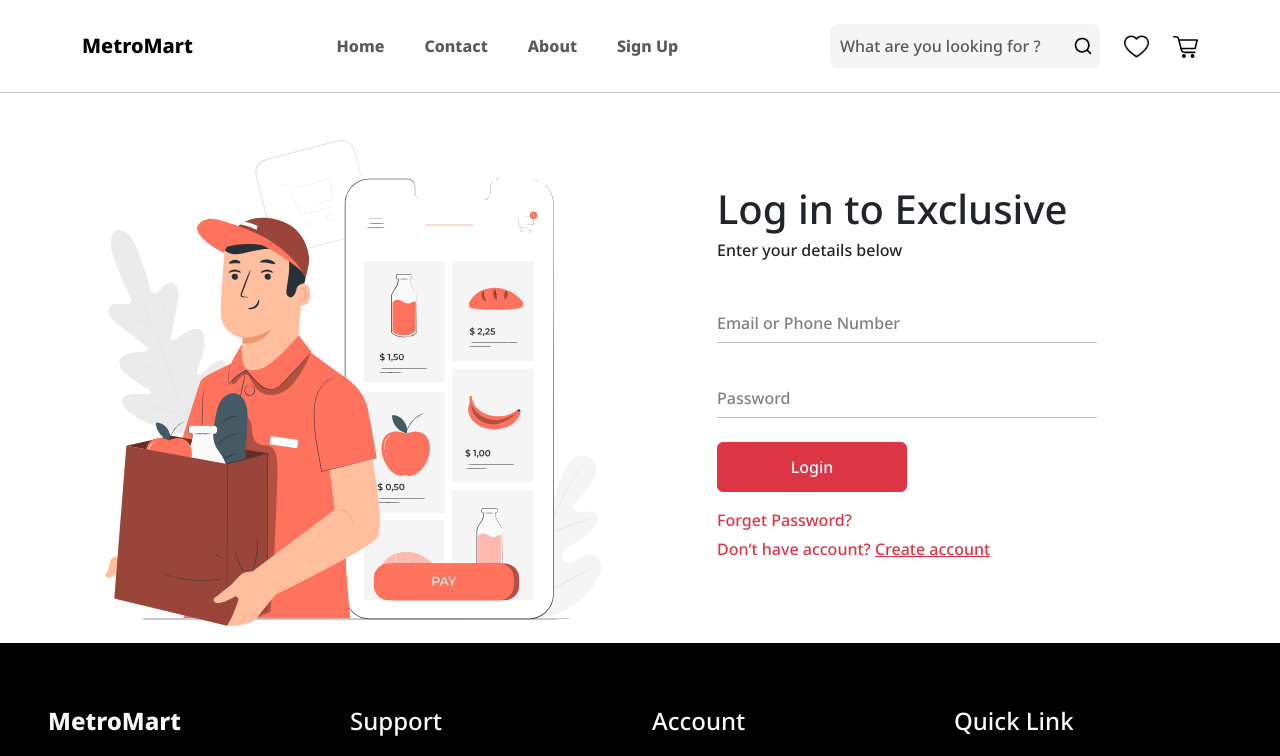
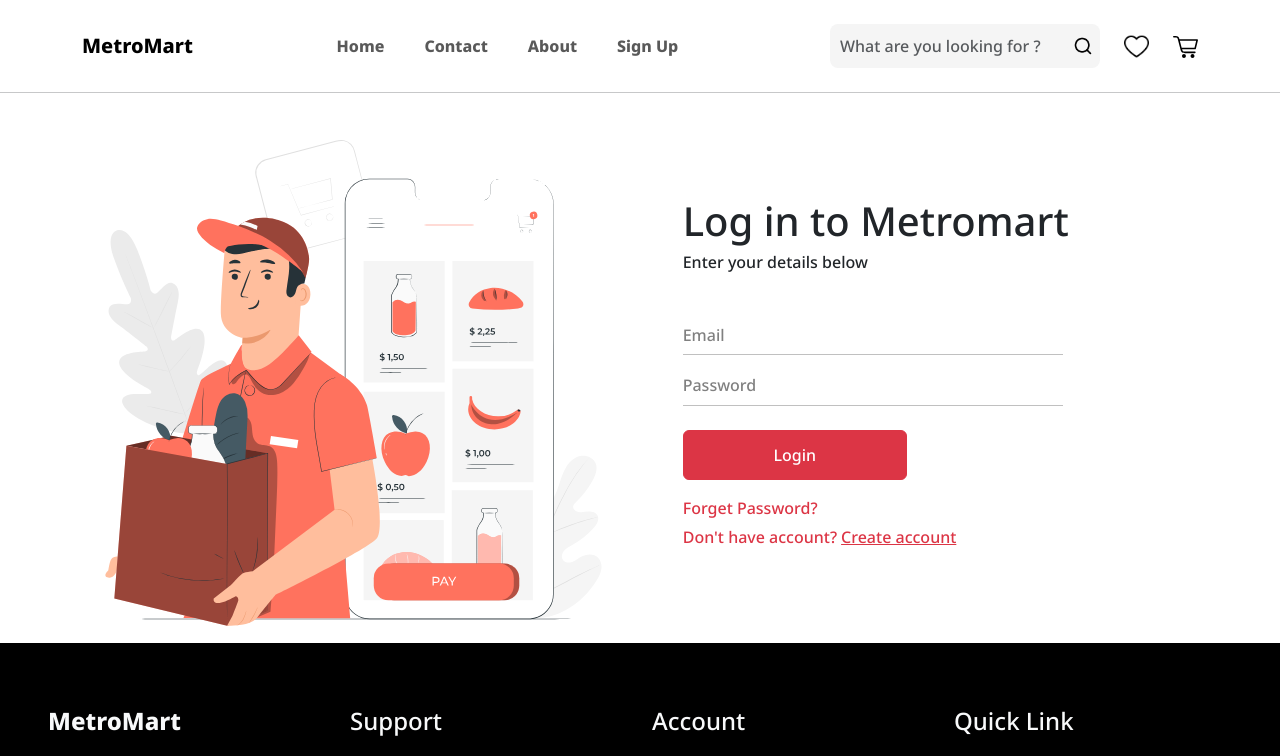
Before and after one commit to YassenMohamedRashad/Metromart, a React (Create React App) app: page /Metromart/login in a window 1280 px wide. Shown: the top 756 px of the page. Built offline with nearby package versions, Linux system fonts and the light colour scheme.

Commit message:
- Update package.json - add SweetAlert components - implement full login and signup functionality - stored userData and token to local storage - updated routes - bug fixes

```diff
--- a/package.json
+++ b/package.json
@@ -21,6 +21,8 @@
     "react-router-dom": "^6.21.1",
     "react-scripts": "5.0.1",
     "stream-http": "^3.2.0",
+    "sweetalert2": "^11.10.3",
+    "sweetalert2-react-content": "^5.0.7",
     "swiper": "^11.0.5",
     "web-vitals": "^2.1.4"
   },
--- a/src/App.jsx
+++ b/src/App.jsx
@@ -1,31 +1,56 @@
-import axios from 'axios';
-import React, { useEffect, useState } from 'react'
+/* dependencies */
+import { useState } from "react";
+import { Route, Routes } from "react-router-dom";
+/* components */
+import Nav from "./Components/Navbar";
+import Footer from "./Components/Footer";
+import Login from "./Components/Login";
+import Signup from "./Components/SignUp";
+import AccountDetails from "./Components/AccountDetails";
+import WishList from "./Components/Wishlist";
+import BillingDetails from "./Components/BillingDetails";
+import ProductDetails from "./Components/ProductDetails";
+import { Home } from "./Components/Home";
 
-function App ()
-{
+function App() {
+	const [userData, setUserData] = useState(null);
+	const [token, setToken] = useState(null);
 
-    const [ data, setData ] = useState( [] );
-    const getData = async () =>
-    {
-      try {
-        const res = await axios.get( "http://localhost:5011" );
-        console.log( res.data );
-      } catch (error) {
-        console.log(error)
-      }
-    };
-
-
-  useEffect( () =>
-  {
-    getData();
-  }, [] )
-
-  return (
-    <>
-      New App
-    </>
-  )
+	const handleUserData = (data) => setUserData(data);
+	const handleToken = (data) => setToken(data);
+	return (
+		<>
+			<Nav />
+			<Routes>
+				<Route path="/Metromart/" element={<Home />} />
+				<Route
+					path="/Metromart/login"
+					element={
+						<Login
+							handleUserData={handleUserData}
+							handleToken={handleToken}
+						/>
+					}
+				/>
+				<Route path="/Metromart/signup" element={<Signup />} />
+				<Route
+					path="/Metromart/accountdetails"
+					element={<AccountDetails />}
+				/>
+				<Route path="/Metromart/wishlist" element={<WishList />} />
+				<Route
+					path="/Metromart/billingdetails"
+					element={<BillingDetails />}
+				/>
+				<Route
+					path="/Metromart/productDetails"
+					element={<ProductDetails />}
+				/>
+				<Route path="/Metromart/*" element={<h1>Error</h1>}></Route>
+			</Routes>
+			<Footer />
+		</>
+	);
 }
 
 export default App;
--- a/src/Components/FirstSection.jsx
+++ b/src/Components/FirstSection.jsx
@@ -18,7 +18,7 @@ function FirstSection() {
 					<div className="carousel-inner">
 						<div className="carousel-item active">
 							<div className="d-flex justify-content-between">
-								<div class="firstSlide">
+								<div className="firstSlide">
 									<img src={appleLogo} alt="Slide 1" className="applelogo" />
 									<h5 className="text-white firstSlideText" >iphone 15 Series</h5>
 									<h1 className="text-white mt-4" style={{ fontSize: 70 }}>Up to 10% <br />off	Voucher</h1>
@@ -45,7 +45,7 @@ function FirstSection() {
 						</div>
 						<div className="carousel-item">
 							<div className="d-flex justify-content-between">
-								<div class="firstSlide">
+								<div className="firstSlide">
 									<img src={appleLogo} alt="Slide 3" className="applelogo" />
 									<h5 className="text-white firstSlideText" >iphone 17 Series</h5>
 									<h1 className="text-white mt-4" style={{ fontSize: 70 }}>Up to 10% <br />off Voucher</h1>
@@ -74,96 +74,96 @@ function FirstSection() {
 					<h1 className="text-black mb-4">Flash Sales <span className="ms-5">03 <span className="text-danger" style={{fontSize:35}}>:</span> 23 <span className="text-danger" style={{fontSize:35}}>:</span> 19 <span className="text-danger" style={{fontSize:35}}>:</span> 56</span></h1>
 					<Swiper slidesPerView={3.5} spaceBetween={100} freeMode={true} pagination={{ clickable: true, }} modules={[FreeMode]} className="mySwiper" >
 						<SwiperSlide>
-							<div class="card bg-light border-0 shadow-sm">
-								<img class="card-img-top position-relative w-75 ms-4" src={iphone15} alt="Title" />
-								<button class="btn position-absolute translate-middle badge rounded p-3 pt-2 pb-2" style={{ backgroundColor: "#DC4345", top:30, left:50   }}>
+							<div className="card bg-light border-0 shadow-sm">
+								<img className="card-img-top position-relative w-75 ms-4" src={iphone15} alt="Title" />
+								<button className="btn position-absolute translate-middle badge rounded p-3 pt-2 pb-2" style={{ backgroundColor: "#DC4345", top:30, left:50   }}>
 									- 40%
 								</button>
-								<button class="btn position-absolute translate-middle badge rounded-pill bg-white " style={{ top:30, right:-5   }}>
+								<button className="btn position-absolute translate-middle badge rounded-pill bg-white " style={{ top:30, right:-5   }}>
 									<img src={heart_icon} style={{height:20}} alt="" />
 								</button>
-								<button class="btn position-absolute translate-middle badge rounded-pill bg-white	" style={{ top:70, right:-5   }}>
+								<button className="btn position-absolute translate-middle badge rounded-pill bg-white	" style={{ top:70, right:-5   }}>
 									<img src={eye_icon} style={{height:20}} alt="" />
 								</button>
-								<div class="card-body">
-									<h4 class="card-title">Title</h4>
-									<p class="card-text">Text</p>
+								<div className="card-body">
+									<h4 className="card-title">Title</h4>
+									<p className="card-text">Text</p>
 								</div>
 							</div>
 
 						</SwiperSlide>
 						<SwiperSlide>
-							<div class="card bg-light border-0 shadow-sm">
-								<img class="card-img-top position-relative w-75 ms-4" src={iphone15} alt="Title" />
-								<button class="btn position-absolute translate-middle badge rounded p-3 pt-2 pb-2" style={{ backgroundColor: "#DC4345", top:30, left:50   }}>
+							<div className="card bg-light border-0 shadow-sm">
+								<img className="card-img-top position-relative w-75 ms-4" src={iphone15} alt="Title" />
+								<button className="btn position-absolute translate-middle badge rounded p-3 pt-2 pb-2" style={{ backgroundColor: "#DC4345", top:30, left:50   }}>
 									- 40%
 								</button>
-								<button class="btn position-absolute translate-middle badge rounded-pill bg-white " style={{ top:30, right:-5   }}>
+								<button className="btn position-absolute translate-middle badge rounded-pill bg-white " style={{ top:30, right:-5   }}>
 									<img src={heart_icon} style={{height:20}} alt="" />
 								</button>
-								<button class="btn position-absolute translate-middle badge rounded-pill bg-white	" style={{ top:70, right:-5   }}>
+								<button className="btn position-absolute translate-middle badge rounded-pill bg-white	" style={{ top:70, right:-5   }}>
 									<img src={eye_icon} style={{height:20}} alt="" />
 								</button>
-								<div class="card-body">
-									<h4 class="card-title">Title</h4>
-									<p class="card-text">Text</p>
+								<div className="card-body">
+									<h4 className="card-title">Title</h4>
+									<p className="card-text">Text</p>
 								</div>
 							</div>
 
 						</SwiperSlide>
 						<SwiperSlide>
-							<div class="card bg-light border-0 shadow-sm">
-								<img class="card-img-top position-relative w-75 ms-4" src={iphone15} alt="Title" />
-								<button class="btn position-absolute translate-middle badge rounded p-3 pt-2 pb-2" style={{ backgroundColor: "#DC4345", top:30, left:50   }}>
+							<div className="card bg-light border-0 shadow-sm">
+								<img className="card-img-top position-relative w-75 ms-4" src={iphone15} alt="Title" />
+								<button className="btn position-absolute translate-middle badge rounded p-3 pt-2 pb-2" style={{ backgroundColor: "#DC4345", top:30, left:50   }}>
 									- 40%
 								</button>
-								<button class="btn position-absolute translate-middle badge rounded-pill bg-white " style={{ top:30, right:-5   }}>
+								<button className="btn position-absolute translate-middle badge rounded-pill bg-white " style={{ top:30, right:-5   }}>
 									<img src={heart_icon} style={{height:20}} alt="" />
 								</button>
-								<button class="btn position-absolute translate-middle badge rounded-pill bg-white	" style={{ top:70, right:-5   }}>
+								<button className="btn position-absolute translate-middle badge rounded-pill bg-white	" style={{ top:70, right:-5   }}>
 									<img src={eye_icon} style={{height:20}} alt="" />
 								</button>
-								<div class="card-body">
-									<h4 class="card-title">Title</h4>
-									<p class="card-text">Text</p>
+								<div className="card-body">
+									<h4 className="card-title">Title</h4>
+									<p className="card-text">Text</p>
 								</div>
 							</div>
 
 						</SwiperSlide>
 						<SwiperSlide>
-							<div class="card bg-light border-0 shadow-sm">
-								<img class="card-img-top position-relative w-75 ms-4" src={iphone15} alt="Title" />
-								<button class="btn position-absolute translate-middle badge rounded p-3 pt-2 pb-2" style={{ backgroundColor: "#DC4345", top:30, left:50   }}>
+							<div className="card bg-light border-0 shadow-sm">
+								<img className="card-img-top position-relative w-75 ms-4" src={iphone15} alt="Title" />
+								<button className="btn position-absolute translate-middle badge rounded p-3 pt-2 pb-2" style={{ backgroundColor: "#DC4345", top:30, left:50   }}>
 									- 40%
 								</button>
-								<button class="btn position-absolute translate-middle badge rounded-pill bg-white " style={{ top:30, right:-5   }}>
+								<button className="btn position-absolute translate-middle badge rounded-pill bg-white " style={{ top:30, right:-5   }}>
 									<img src={heart_icon} style={{height:20}} alt="" />
 								</button>
-								<button class="btn position-absolute translate-middle badge rounded-pill bg-white	" style={{ top:70, right:-5   }}>
+								<button className="btn position-absolute translate-middle badge rounded-pill bg-white	" style={{ top:70, right:-5   }}>
 									<img src={eye_icon} style={{height:20}} alt="" />
 								</button>
-								<div class="card-body">
-									<h4 class="card-title">Title</h4>
-									<p class="card-text">Text</p>
+								<div className="card-body">
+									<h4 className="card-title">Title</h4>
+									<p className="card-text">Text</p>
 								</div>
 							</div>
 
 						</SwiperSlide>
 						<SwiperSlide>
-							<div class="card bg-light border-0 shadow-sm">
-								<img class="card-img-top position-relative w-75 ms-4" src={iphone15} alt="Title" />
-								<button class="btn position-absolute translate-middle badge rounded p-3 pt-2 pb-2" style={{ backgroundColor: "#DC4345", top:30, left:50   }}>
+							<div className="card bg-light border-0 shadow-sm">
+								<img className="card-img-top position-relative w-75 ms-4" src={iphone15} alt="Title" />
+								<button className="btn position-absolute translate-middle badge rounded p-3 pt-2 pb-2" style={{ backgroundColor: "#DC4345", top:30, left:50   }}>
 									- 40%
 								</button>
-								<button class="btn position-absolute translate-middle badge rounded-pill bg-white " style={{ top:30, right:-5   }}>
+								<button className="btn position-absolute translate-middle badge rounded-pill bg-white " style={{ top:30, right:-5   }}>
 									<img src={heart_icon} style={{height:20}} alt="" />
 								</button>
-								<button class="btn position-absolute translate-middle badge rounded-pill bg-white	" style={{ top:70, right:-5   }}>
+								<button className="btn position-absolute translate-middle badge rounded-pill bg-white	" style={{ top:70, right:-5   }}>
 									<img src={eye_icon} style={{height:20}} alt="" />
 								</button>
-								<div class="card-body">
-									<h4 class="card-title">Title</h4>
-									<p class="card-text">Text</p>
+								<div className="card-body">
+									<h4 className="card-title">Title</h4>
+									<p className="card-text">Text</p>
 								</div>
 							</div>
 
--- /dev/null
+++ b/src/Components/Home.jsx
@@ -0,0 +1,9 @@
+import React from "react";
+import FirstSection from "./FirstSection";
+export const Home = () => {
+	return (
+		<>
+			<FirstSection />
+		</>
+	);
+};
--- a/src/Components/Login.jsx
+++ b/src/Components/Login.jsx
@@ -1,28 +1,128 @@
+/* dependencies */
+import { useState } from "react";
+import axios from "axios";
+import { Loader, Fail, Success } from "./SweetAlert";
+/* assets */
+import loginImage from "../assets/images/login.svg";
 import "../assets/css/login.css";
-import loginImage from "../assets/images/login.svg";
 
-function Login() {
+function Login({ handleUserData, handleToken }) {
+	const [email, setEmail] = useState("");
+	const [password, setPassword] = useState("");
+	const [loading, setLoading] = useState(true);
+
+	/* handling changes */
+	const handleChange = (e) => {
+		/* Updates the state variables based on the user's input in the form fields. */
+		const { name, value } = e.target;
+		const updateStateVariable = (setter) => setter(value);
+		const stateVariableMap = {
+			email: setEmail,
+			password: setPassword,
+		};
+		const setter = stateVariableMap[name];
+		if (setter) updateStateVariable(setter);
+	};
+
+	const handleSubmit = async (e) => {
+		e.preventDefault();
+		if (loading) Loader();
+		let errors = {};
+
+		// email validation
+		const emailRegex = /^[a-zA-Z0-9._%+-]+@[a-zA-Z0-9.-]+\.[a-zA-Z]{2,}$/;
+		if (!emailRegex.test(email)) errors.email = "Enter a Valid Email";
+		else delete errors.email;
+
+		if (Object.keys(errors).length === 0) {
+			const data = {
+				email: email,
+				password: password,
+			};
+			axios
+				.post("http://localhost:5011/user/login", data)
+				.then((response) => {
+					setLoading(!loading);
+					Success("<i>You Have Logged In Successfully. 👌</i>");
+					localStorage.setItem(
+						"user",
+						JSON.stringify(response.data.data)
+					);
+					localStorage.setItem("token", response.data.token);
+					const storedUser = JSON.parse(localStorage.getItem("user"));
+					handleUserData(storedUser);
+					handleToken(localStorage.token);
+				})
+				.catch((error) => {
+					if (
+						error.response &&
+						error.response.data &&
+						error.response.data.msg
+					) {
+						setLoading(!loading);
+						Fail("Wrong Email Or Password!");
+					} else console.log(error.response);
+				});
+		}
+	};
 	return (
 		<div className="container">
 			<div className="row align-items-center login">
 				<div className="col d-none d-lg-block">
-					<img src={loginImage} alt='' />
+					<img src={loginImage} alt="" />
 				</div>
 				<div className="col justify-content-center d-flex">
 					<div className="mt-5 mb-5">
-						<h1>Log in to Exclusive</h1>
-						<form action="post" className="form login-form">
+						<h1>Log in to Metromart</h1>
+						<form
+							method="post"
+							className="form login-form"
+							onSubmit={handleSubmit}
+						>
 							<h6>Enter your details below</h6>
-							<input type="text" name="email" className="mt-5 email-input" required />
-							<label className="email-label">Email or Phone Number</label>
+							<input
+								type="email"
+								name="email"
+								value={email}
+								className="mt-5 email-input"
+								onChange={handleChange}
+								required
+							/>
+							<label className="email-label">Email</label>
 							<br />
-							<input type="password" name="password" className="mt-5 pass-input" required />
+
+							<input
+								type="password"
+								name="password"
+								value={password}
+								className="mt-4 pass-input"
+								onChange={handleChange}
+								required
+							/>
 							<label className="pass-label">Password</label>
+							<button
+								className="btn btn-danger mt-4 w-50 mb-3"
+								type="submit"
+								style={{ height: 50 }}
+							>
+								Login
+							</button>
 							<br />
-							<button className="btn btn-danger mt-4 w-50 mb-3" type="submit" style={{ height: 50 }}>Login</button>
-							<br />
-							<a href="#" className="text-danger text-decoration-none mt-5 " >Forget Password?</a>
-							<h6 className="text-danger mt-2" >Don&lsquo;t have account? <a href="/Metromart/signup" className="text-danger" > Create account</a></h6>
+							<a
+								href="#"
+								className="text-danger text-decoration-none mt-5 "
+							>
+								Forget Password?
+							</a>
+							<h6 className="text-danger mt-2">
+								Don't have account?
+								<a
+									href="/Metromart/signup"
+									className="text-danger p-1"
+								>
+									Create account
+								</a>
+							</h6>
 						</form>
 					</div>
 				</div>
--- a/src/Components/SignUp.jsx
+++ b/src/Components/SignUp.jsx
@@ -3,11 +3,14 @@ import signupImage from "../assets/images/signup.svg";
 import googleLogo from "../assets/images/google-icon.svg";
 import { useState } from "react";
 import axios from "axios";
+import { Loader, Fail, Success } from "./SweetAlert";
+
 function SignUp() {
 	/* setting the states of the app */
 	const [MaleChecked, setMaleChecked] = useState(false);
 	const [FemaleChecked, setFemaleChecked] = useState(false);
 	const [formErrors, setFormErrors] = useState({});
+	const [loading, setLoading] = useState(true);
 	/* input fields values */
 	const [username, setUsername] = useState("");
 	const [email, setEmail] = useState("");
@@ -42,7 +45,8 @@ function SignUp() {
 	const handleSubmit = async (e) => {
 		e.preventDefault();
 		let errors = {};
-
+		if (loading) Loader();
+		setLoading(!loading);
 		// password validation
 		/* regex explanation:
 		^: Start of the string,
@@ -99,6 +103,7 @@ function SignUp() {
 					setFormErrors({});
 					console.log("then=>", response.data.status);
 					if (response.data.status === "success") {
+						Success("<i>Your account is all set up 👌</i>");
 						setGender("");
 						setAge("");
 						setAddress1("");
@@ -116,7 +121,8 @@ function SignUp() {
 					console.log("catch=>", error.response.data);
 					// The request was made and the server responded with an error
 					if (error.response.data.status === "fail") {
-						setFormErrors({ email: "Email Is Already Taken" });
+						Fail("Failed To Create Account", "This Email Is Already Taken!");
+						// setFormErrors({ email: "Email Is Already Taken" });
 						setPassword("");
 						setConfirmPassword("");
 					}
--- /dev/null
+++ b/src/Components/SweetAlert.js
@@ -0,0 +1,35 @@
+import Swal from "sweetalert2";
+import withReactContent from "sweetalert2-react-content";
+
+const MySwal = withReactContent(Swal);
+export const Loader = () => {
+	MySwal.fire({
+		title: "Loading...",
+		html: `
+		<div class="Loader-1">
+			<div class="Loader-2"></div>
+		</div>`,
+		allowOutsideClick: false,
+		allowEscapeKey: false,
+		showConfirmButton: false,
+		onBeforeOpen: () => {
+			MySwal.showLoading();
+		},
+	});
+};
+
+export const Success = (html) => {
+	MySwal.fire({
+		title: <strong>Succeed!</strong>,
+		html: html,
+		icon: "success",
+	});
+};
+
+export const Fail = (title = null, text) => {
+	MySwal.fire({
+		icon: "error",
+		title: title || "Oops...",
+		text: text,
+	});
+};
--- /dev/null
+++ b/src/assets/css/Loader.css
@@ -0,0 +1,36 @@
+.Loader-1 {
+	display: flex;
+	flex-direction: column;
+	gap: 16px;
+	width: 100%;
+	align-items: center;
+	justify-content: center;
+}
+
+.Loader-2 {
+	width: 6rem;
+	height: 6rem;
+	border: 8px solid #d1d5db;
+	color: #60a5fa;
+	font-size: 2.25rem;
+	animation: spin 1s linear infinite;
+	display: flex;
+	align-items: center;
+	justify-content: center;
+	border-top-color: #60a5fa;
+	border-radius: 50%;
+}
+
+@keyframes spin {
+	from {
+		transform: rotate(0deg);
+	}
+	to {
+		transform: rotate(360deg);
+	}
+}
+
+#swal2-html-container:has(.Loader-1) {
+	overflow-y: hidden !important;
+	padding: 1.5rem;
+}
--- a/src/assets/css/login.css
+++ b/src/assets/css/login.css
@@ -29,7 +29,7 @@
 
 .login-form .pass-label {
   position: absolute;
-  top: 145PX;
+  top: 120px;
   left: 0;
   color: grey;
   pointer-events: none;
@@ -38,7 +38,7 @@
 
 .login-form .pass-input:focus ~ .pass-label,
 .login-form .pass-input:valid ~ .pass-label {
-  transform: translateY(-20px);
+  transform: translateY(-15px);
   font-size: 15px;
   color: #4158d0;
 }
--- a/src/index.jsx
+++ b/src/index.jsx
@@ -1,38 +1,18 @@
 import React from "react";
 import ReactDOM from "react-dom/client";
-import { BrowserRouter, Route, Routes } from "react-router-dom";
+import { BrowserRouter } from "react-router-dom";
 import App from "./App";
-import Nav from "./Components/Navbar";
-import Footer from "./Components/Footer";
-import Login from "./Components/Login";
-import Signup from "./Components/SignUp";
-import AccountDetails from "./Components/AccountDetails";
-import WishList from "./Components/Wishlist";
-import BillingDetails from "./Components/BillingDetails";
-import FirstSection from "./Components/FirstSection";
-import ProductDetails from "./Components/ProductDetails";
 import "bootstrap/dist/css/bootstrap.min.css";
 import "./assets/css/nav.css";
 import "./assets/css/variables.css";
+import "./assets/css/Loader.css";
 
 
-const root = ReactDOM.createRoot( document.getElementById( "root" ) );
+const root = ReactDOM.createRoot(document.getElementById("root"));
 root.render(
 	<React.StrictMode>
 		<BrowserRouter>
-			<Nav />
-			<Routes>
-				<Route path="/Metromart/" element={ <App /> } />
-				<Route path="/Metromart/login" element={ <Login /> } />
-				<Route path="/Metromart/signup" element={ <Signup /> } />
-				<Route path="/Metromart/accountdetails" element={ <AccountDetails /> } />
-				<Route path="/Metromart/wishlist" element={ <WishList /> } />
-				<Route path="/Metromart/billingdetails" element={ <BillingDetails /> } />
-				<Route path="/Metromart/firstsection" element={ <FirstSection /> } />
-				<Route path="/Metromart/productDetails" element={ <ProductDetails /> } />
-				<Route path="/Metromart/*" element={ <h1>Error</h1> }></Route>
-			</Routes>
-			<Footer />
+			<App />
 		</BrowserRouter>
 	</React.StrictMode>
 );
```
Also changed, not shown: 1 other file (tests, documents, lock files or other folders).
